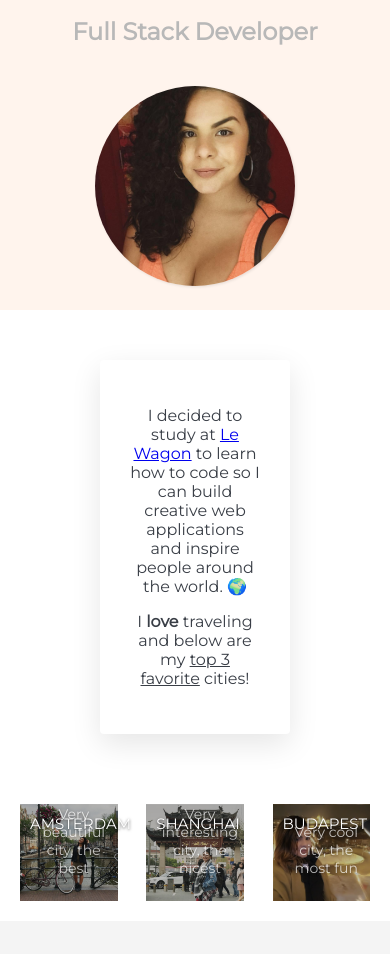
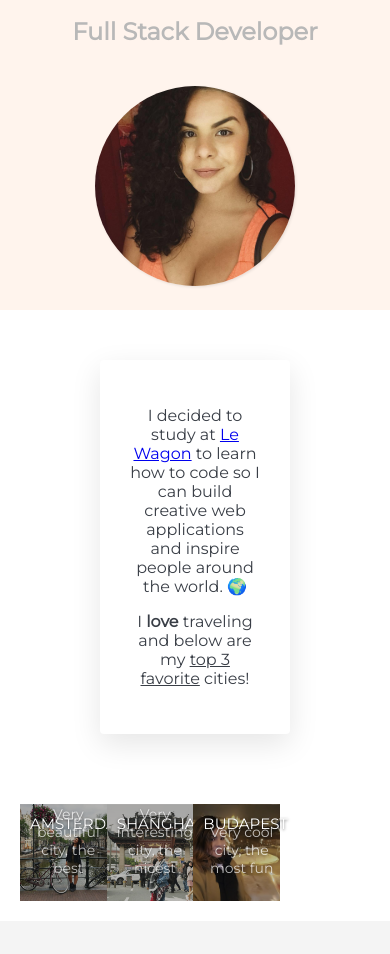
Before and after one commit to sailemarinho/profile, a plain HTML site: page index.html in a window 390 px wide. Shown: the part 139-1093 px from the top of the page. Drawn offline with Linux system fonts and the light colour scheme.

Commit message:
Pushed to github

```diff
--- a/style.css
+++ b/style.css
@@ -136,3 +136,22 @@ h1 {
 .card-link:hover {
   opacity: 0.1;
 }
+
+@media (max-width: 960px) {
+  /* For a screen < 960px, this CSS will be read */
+  .container {
+    width: 700px;
+  }
+}
+@media (max-width: 720px) {
+  /* For a screen < 720px, this CSS will be read */
+  .container {
+    width: 500px;
+  }
+}
+@media (max-width: 540px) {
+  /* For a screen < 540px, this CSS will be read */
+  .container {
+    width: 300px;
+  }
+}
```
